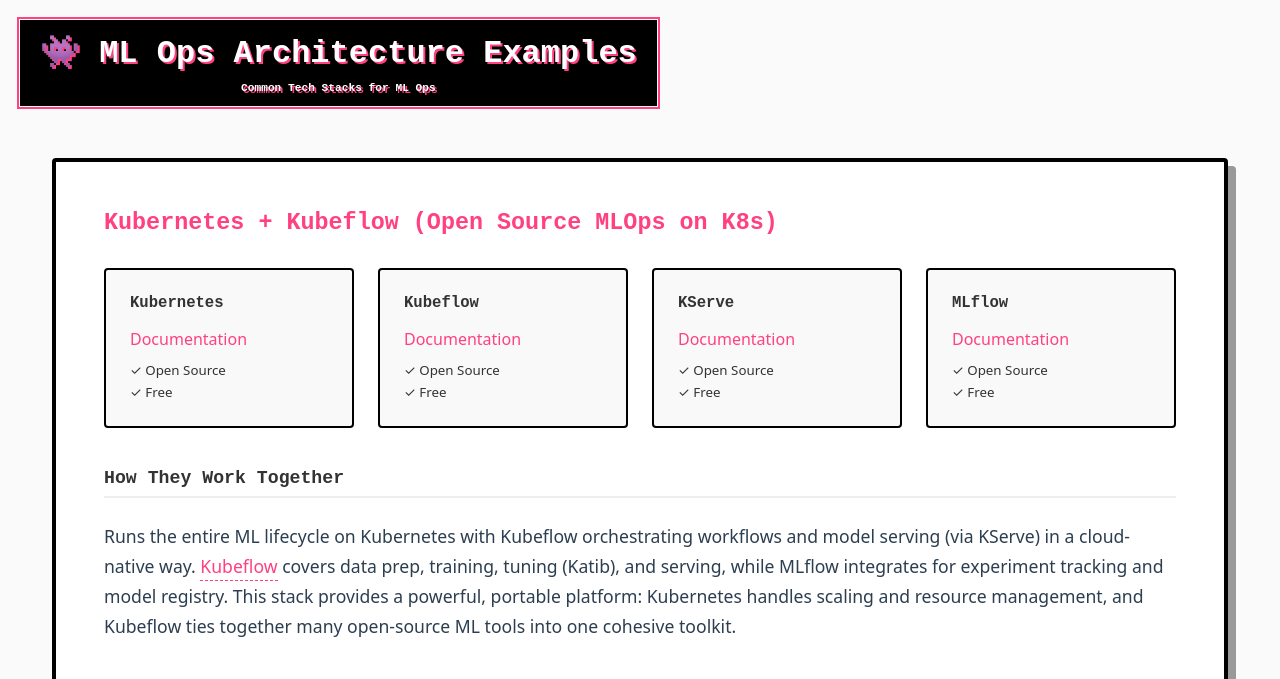
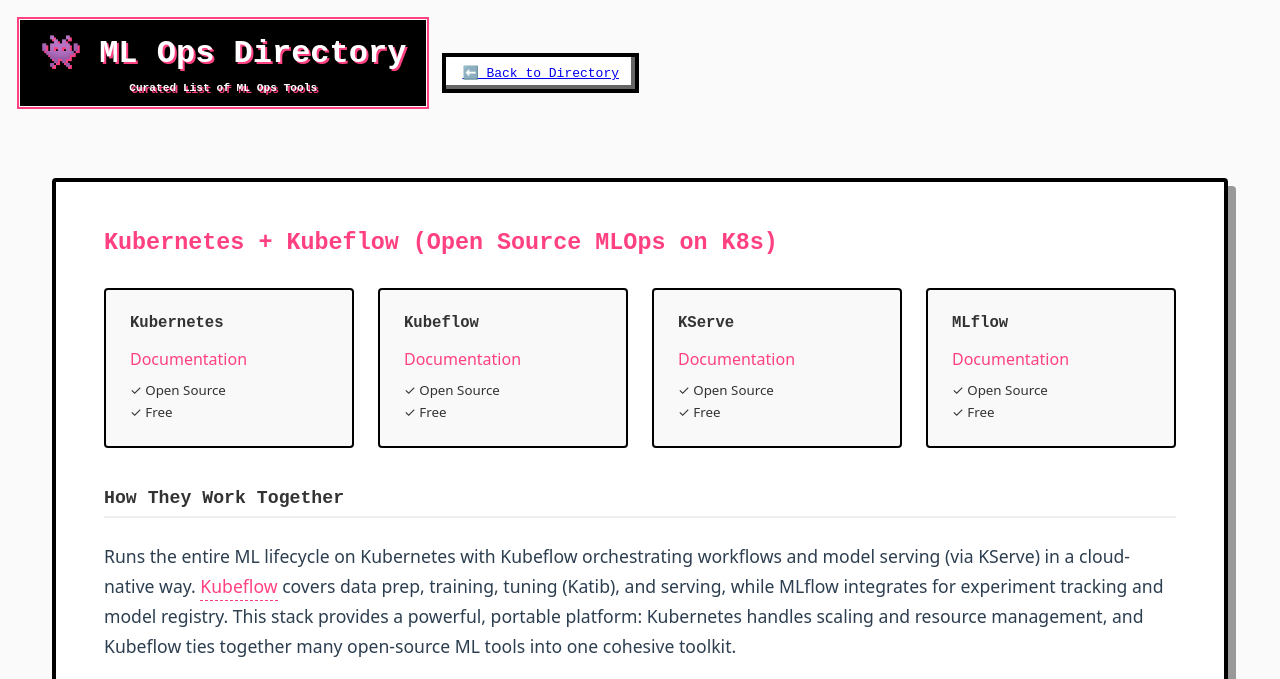
Before and after one commit to kalucki/mlops-tools, a plain HTML site: page mlops-tech-architecture-examples/index.html in a window 1280 px wide. Shown: the top 679 px of the page. Drawn offline with Linux system fonts and the light colour scheme.

Commit message:
add navigation links

```diff
--- a/mlops-tech-architecture-examples/index.html
+++ b/mlops-tech-architecture-examples/index.html
@@ -186,7 +186,10 @@
       html {
         scroll-behavior: smooth;
       }
-
+      .header-container {
+        display: flex;
+        align-items: center;
+      }
       ::selection {
         background: rgba(255, 64, 129, 0.2);
         color: #2c3e50;
@@ -194,16 +197,20 @@
     </style>
   </head>
   <body>
-    <header>
+
+    <header class="header-container">
       <h1
         class="pixel-border"
         style="display: flex; flex-direction: column; gap: 10px; max-width: fit-content"
       >
-        <div style="display: flex; align-items: center">👾 ML Ops Architecture Examples</div>
+        <div style="display: flex; align-items: center">👾 ML Ops Directory</div>
         <span style="font-size: 0.7rem; margin: 0 auto">
-          Common Tech Stacks for ML Ops</span
+          Curated List of ML Ops Tools</span
         >
       </h1>
+      <div style="padding: 1rem;">
+        <a href="../" class="nav-link pixel-border">⬅️ Back to Directory</a>
+    </div>
     </header>
 
     <main id="stacks-list"></main>
```
Also changed, not shown: index.html (+7 -0 lines).
